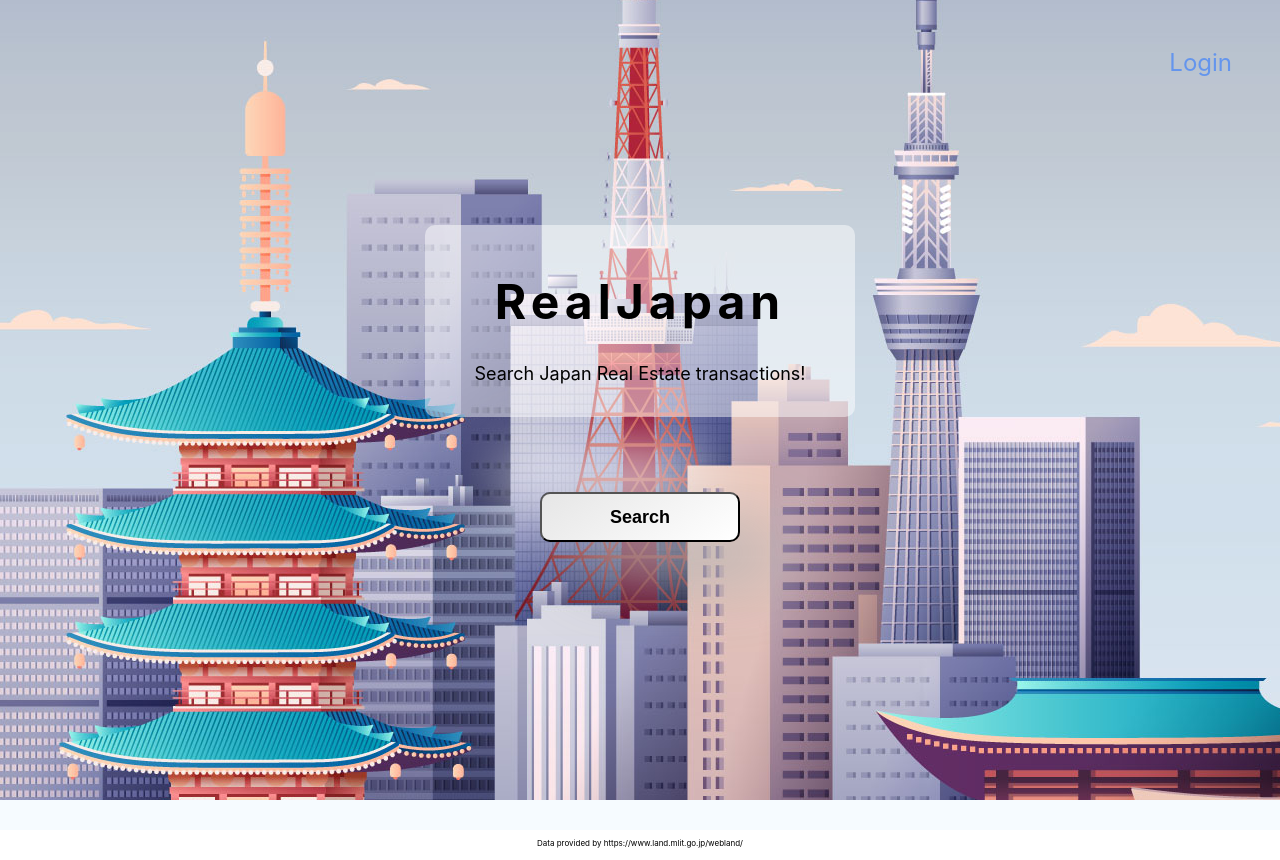
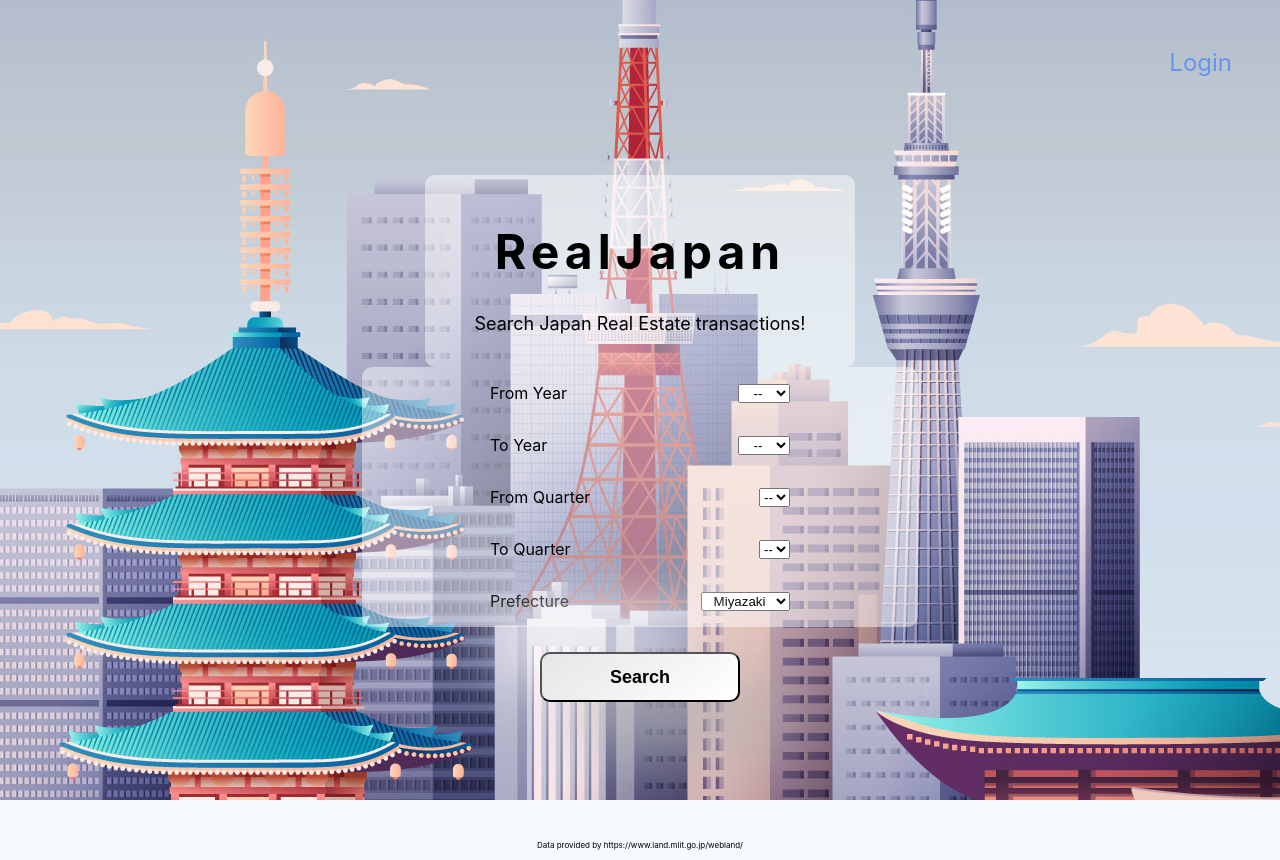
Before and after one commit to MFukazawa/realjapan, a React (Create React App) app: page / in a window 1280 px wide. Built offline with nearby package versions, Linux system fonts and the light colour scheme.

Commit message:
[Add] prefecture code to dynamic url, remove block end margin

```diff
--- a/src/App.css
+++ b/src/App.css
@@ -20,7 +20,7 @@
 
 .hero {
   background-color: rgba(255, 255, 255, 0.47);
-  margin: 100px auto 0;
+  margin: 50px auto 0;
   width: 400px;
   padding: 15px;
   border-radius: 10px;
@@ -42,7 +42,7 @@
 
 .button-container {
   padding: 25px;
-  margin: 50px 0 0 0;
+  margin: 0 0 0 0;
 }
 
 .fetch-button {
@@ -74,3 +74,14 @@
   grid-template-rows: 60px;
   grid-gap: 15px 10px;
 }
+
+.listings:last-child {
+  margin-block-end: 0;
+}
+
+.footer {
+  font-size: 0.5em;
+  background-color: #f6fbff;
+  padding: 10px;
+  margin: 0;
+}
--- a/src/App.js
+++ b/src/App.js
@@ -1,15 +1,56 @@
 import React, { useState } from "react";
 import axios from "axios";
 import Navigation from "./components/Navigation/Navigation";
-// import Search from "./components/Search/Search";
 import "./App.css";
+import styled from "styled-components";
+import { useFetch } from "./components/Search/hooks";
+
+// CSS Styles
+const Wrapper = styled.form`
+  padding: 0 10%;
+  background-color: rgba(255, 255, 255, 0.47);
+  border-radius: 10px;
+  width: 300px;
+  margin: 0 auto;
+`;
+
+const SearchLabel = styled.label`
+  font-size: 1em;
+`;
+
+const SearchItem = styled.div`
+  display: flex;
+  justify-content: space-between;
+  align-items: center;
+  padding: 1em 0;
+`;
+
+const SearchSelect = styled.select`
+  text-align-last: center;
+  text-align: center;
+  -ms-text-align-last: center;
+  -moz-text-align-last: center;
+`;
+
+// End styles
 
 function App() {
   const [listings, setListings] = useState(null);
 
+  const [state, setState] = useState({
+    fromYear: "--",
+    toYear: "--",
+    fromQuarter: "--",
+    toQuarter: "--",
+    area: "Miyazaki",
+    code: "45"
+  });
+
+  const [data, loading] = useFetch("../prefectures.json");
+
   const fetchData = async () => {
     const response = await axios.get(
-      "https://www.land.mlit.go.jp/webland_english/api/TradeListSearch?from=20161&to=20163&area=45"
+      `https://www.land.mlit.go.jp/webland_english/api/TradeListSearch?from=${state.fromYear}${state.fromQuarter}&to=${state.toYear}${state.toQuarter}&area=45`
     );
     console.log(response.data);
     setListings(response.data);
@@ -32,6 +73,15 @@ function App() {
     scroller.scrollIntoView({ behavior: "smooth" });
   };
 
+  function handleChange(event) {
+    const value = event.target.value;
+    setState({
+      ...state,
+      [event.target.name]: value
+    });
+    console.log(value);
+  }
+
   return (
     <div className="App">
       <div className="top">
@@ -42,6 +92,93 @@ function App() {
         </div>
         {/* {<Logo />
         } */}
+        <Wrapper>
+          <SearchItem>
+            <SearchLabel htmlFor="FromYear">From Year</SearchLabel>
+            <SearchSelect
+              name="fromYear"
+              id="FromYear"
+              value={state.fromYear}
+              onChange={handleChange}
+              required
+            >
+              <option value="--">--</option>
+              <option value="2014">2014</option>
+              <option value="2015">2015</option>
+              <option value="2016">2016</option>
+              <option value="2017">2017</option>
+              <option value="2018">2018</option>
+              <option value="2019">2019</option>
+            </SearchSelect>
+          </SearchItem>
+          <SearchItem>
+            <SearchLabel>To Year</SearchLabel>
+            <SearchSelect
+              name="toYear"
+              id="ToYear"
+              value={state.toYear}
+              onChange={handleChange}
+              required
+            >
+              <option value="--">--</option>
+              <option value="2014">2014</option>
+              <option value="2015">2015</option>
+              <option value="2016">2016</option>
+              <option value="2017">2017</option>
+              <option value="2018">2018</option>
+              <option value="2019">2019</option>
+            </SearchSelect>
+          </SearchItem>
+          <SearchItem>
+            <SearchLabel>From Quarter</SearchLabel>
+            <SearchSelect
+              name="fromQuarter"
+              id="FromQuarter"
+              value={state.fromQuarter}
+              onChange={handleChange}
+            >
+              <option value="--">--</option>
+              <option value="1">1</option>
+              <option value="2">2</option>
+              <option value="3">3</option>
+              <option value="4">4</option>
+            </SearchSelect>
+          </SearchItem>
+          <SearchItem>
+            <SearchLabel>To Quarter</SearchLabel>
+            <SearchSelect
+              name="toQuarter"
+              id="ToQuarter"
+              value={state.toQuarter}
+              onChange={handleChange}
+            >
+              <option value="--">--</option>
+              <option value="1">1</option>
+              <option value="2">2</option>
+              <option value="3">3</option>
+              <option value="4">4</option>
+            </SearchSelect>
+          </SearchItem>
+          <SearchItem>
+            <SearchLabel>Prefecture</SearchLabel>
+            {loading ? (
+              "Loading..."
+            ) : (
+              <SearchSelect
+                name="area"
+                id="Area"
+                value={(state.area, state.code)}
+                onChange={handleChange}
+              >
+                {data.data.map(({ code, name }) => (
+                  <option key={code} value={code}>
+                    {name}
+                  </option>
+                ))}
+              </SearchSelect>
+            )}
+          </SearchItem>
+        </Wrapper>
         <div className="button-container">
           <button className="fetch-button" onClick={fetchData}>
             Search
@@ -50,16 +187,9 @@ function App() {
       </div>
       <div id="app-wrapper">
         <div className="app-contents">
-          {/* <Search /> */}
-
-          {/* Fetch data from API */}
-
           {/* Result Categories */}
           <div id="categories">
-            <span>
-              Property Type
-              <i class="fas fa-sort"></i>
-            </span>
+            <span>Property Type</span>
             <span>Zoning</span>
             <span>Municipality</span>
             <span>District Name</span>
@@ -97,8 +227,9 @@ function App() {
           </div>
         </div>
       </div>
+
       {/* Credit */}
-      <p style={{ fontSize: ".5em" }}>
+      <p className="footer">
         Data provided by https://www.land.mlit.go.jp/webland/
       </p>
     </div>
```
Also changed, not shown: public/prefectures.json (+47 -47 lines), src/components/Search/Search.js (+20 -27 lines).
